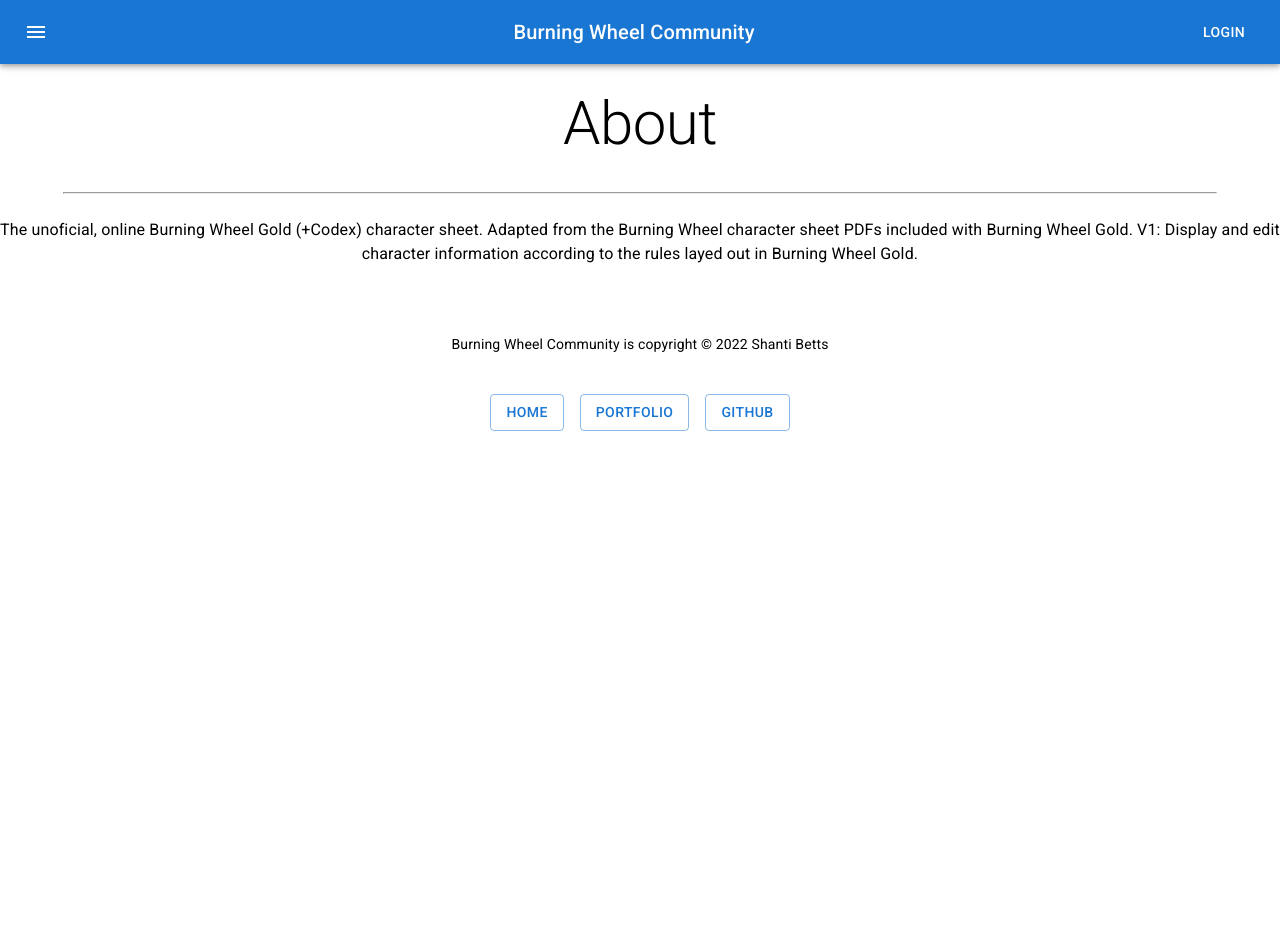
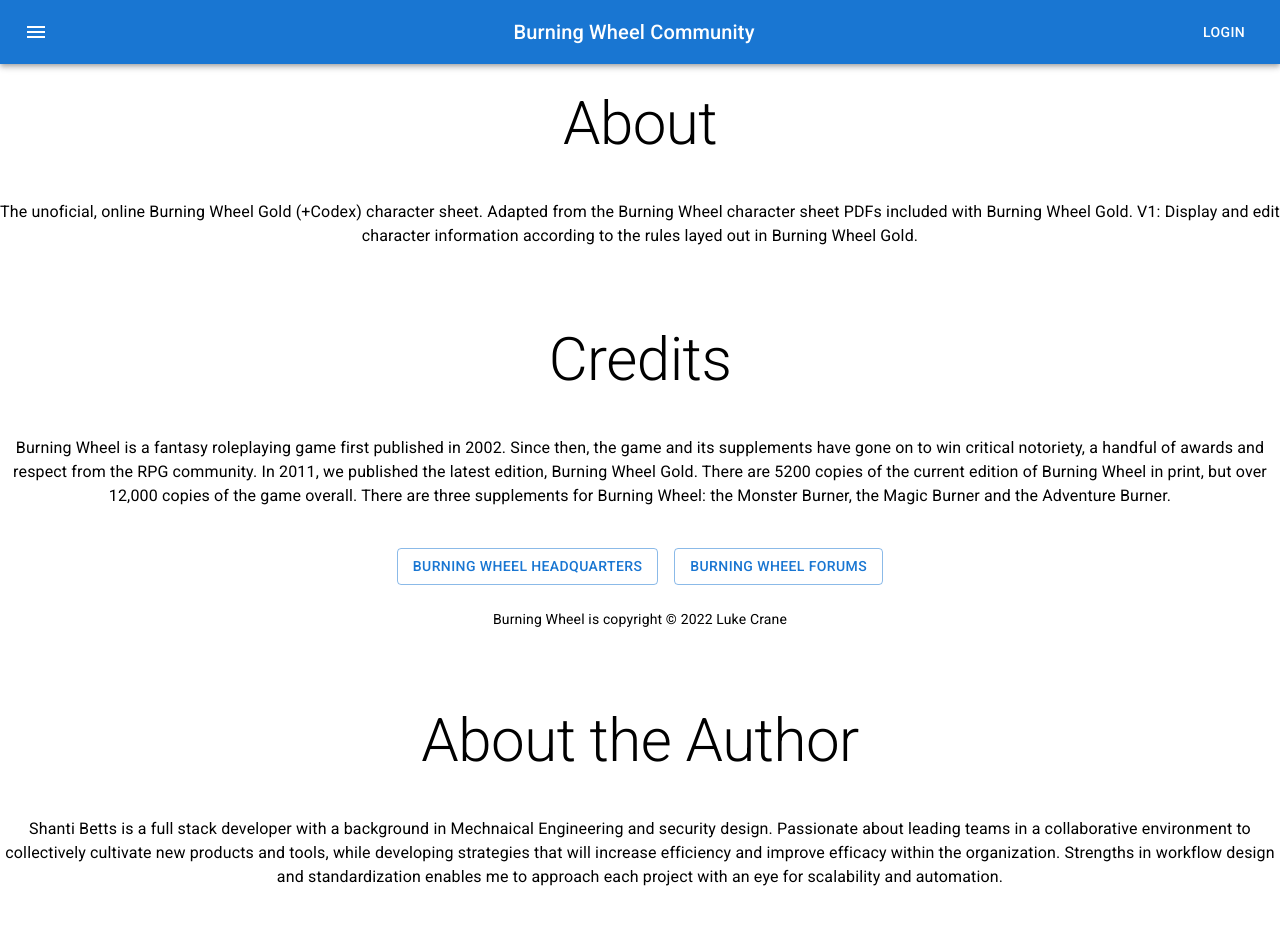
Before and after one commit to shantibetts/burning-wheel-client, a React (Create React App) app: page /#/about in a window 1280 px wide. Shown: the top 927 px of the page. Before the commit the page ends 800 px from the top, so only its background shows below. Built offline with nearby package versions, Linux system fonts and the light colour scheme.

Commit message:
About page rough pass finished

```diff
--- a/src/Components/About.js
+++ b/src/Components/About.js
@@ -1,6 +1,7 @@
 import { Link as RouterLink } from 'react-router-dom'
 import Button from '@mui/material/Button'
 import Typography from '@mui/material/Typography'
+// import headshot from './../images/shanti.jpg'
 
 const About = (props) => {
 	return (
@@ -8,7 +9,6 @@
 			<Typography variant="h2" sx={{ py: 3 }}>
 				About
 			</Typography>
-			<hr style={{ width: '90%' }} />
 			<Typography variant="body1" sx={{ pt: 2, pb: 4 }}>
 				The unoficial, online Burning Wheel Gold (+Codex) character sheet.
 				Adapted from the Burning Wheel character sheet PDFs included with
@@ -16,18 +16,54 @@
 				to the rules layed out in Burning Wheel Gold.
 			</Typography>
 			<br />
-			<Typography variant="body2" sx={{ pt: 2, pb: 4 }}>
-				Burning Wheel Community is copyright © 2022 Shanti Betts
+			<Typography variant="h2" sx={{ py: 3 }}>
+				Credits
+			</Typography>
+			<Typography variant="body1" sx={{ pt: 2, pb: 4 }}>
+				Burning Wheel is a fantasy roleplaying game first published in 2002.
+				Since then, the game and its supplements have gone on to win critical
+				notoriety, a handful of awards and respect from the RPG community. In
+				2011, we published the latest edition, Burning Wheel Gold. There are
+				5200 copies of the current edition of Burning Wheel in print, but over
+				12,000 copies of the game overall. There are three supplements for
+				Burning Wheel: the Monster Burner, the Magic Burner and the Adventure
+				Burner.
 			</Typography>
 			<Button
-				component={RouterLink}
-				to="/"
+				target={'_blank'}
+				href={'https://www.burningwheel.com/'}
 				size="medium"
 				variant="outlined"
 				sx={{ m: 1 }}
 			>
-				Home
+				Burning Wheel Headquarters
 			</Button>
+			<Button
+				target={'_blank'}
+				href={'https://forums.burningwheel.com/'}
+				size="medium"
+				variant="outlined"
+				sx={{ m: 1 }}
+			>
+				Burning Wheel Forums
+			</Button>
+			<Typography variant="body2" sx={{ pt: 2, pb: 4 }}>
+				Burning Wheel is copyright © 2022 Luke Crane
+			</Typography>
+			<br />
+			<Typography variant="h2" sx={{ py: 3 }}>
+				About the Author
+			</Typography>
+			{/* <img src={headshot} alt="A headshot of Shanti" /> */}
+			<Typography variant="body1" sx={{ pt: 2, pb: 4 }}>
+				Shanti Betts is a full stack developer with a background in Mechnaical
+				Engineering and security design. Passionate about leading teams in a
+				collaborative environment to collectively cultivate new products and
+				tools, while developing strategies that will increase efficiency and
+				improve efficacy within the organization. Strengths in workflow design
+				and standardization enables me to approach each project with an eye for
+				scalability and automation.
+			</Typography>
 			<Button
 				target={'_blank'}
 				href={'https://shantibetts.github.io/Portfolio/'}
@@ -46,6 +82,21 @@
 			>
 				GitHub
 			</Button>
+
+			<br />
+			<Typography variant="body2" sx={{ pt: 2, pb: 4 }}>
+				Burning Wheel Community is copyright © 2022 Shanti Betts
+			</Typography>
+			<br />
+			<Button
+				component={RouterLink}
+				to="/"
+				size="medium"
+				variant="outlined"
+				sx={{ m: 1 }}
+			>
+				Home
+			</Button>
 		</div>
 	)
 }
```
Also changed, not shown: src/images/shanti.jpeg (added).
